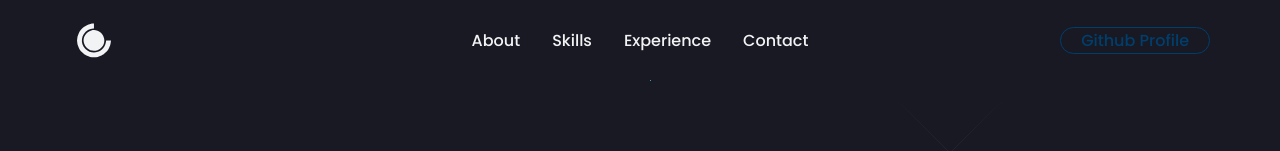
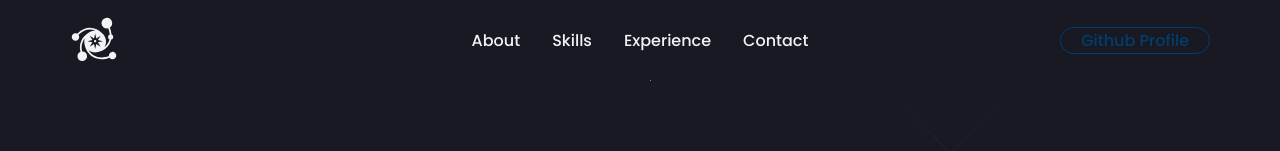
Before and after one commit to ze3ck/portfolio, a React (Create React App) app: page / in a window 1280 px wide. Shown: the top 151 px of the page. Built offline with nearby package versions, Linux system fonts and the light colour scheme.

Commit message:
mod src/components/Navbar/index.js

```diff
--- a/src/components/Navbar/index.js
+++ b/src/components/Navbar/index.js
@@ -1,7 +1,7 @@
 import React from "react";
 import styled from "styled-components";
 import { useNavigate } from "react-router-dom";
-import { DiCssdeck } from "react-icons/di";
+import { GiBlackHoleBolas } from "react-icons/gi";
 import { FaBars } from "react-icons/fa";
 import { useTheme } from "styled-components";
 import { Bio } from "../../data/constants";
@@ -163,7 +163,7 @@ const Navbar = () => {
     <Nav>
       <NavbarContainer>
         <NavLogo onClick={() => handleNavClick("home")}>
-          <DiCssdeck size="3rem" />
+          <GiBlackHoleBolas size="3rem" />
         </NavLogo>
         <MobileIcon onClick={() => setOpen(!open)}>
           <FaBars />
```
